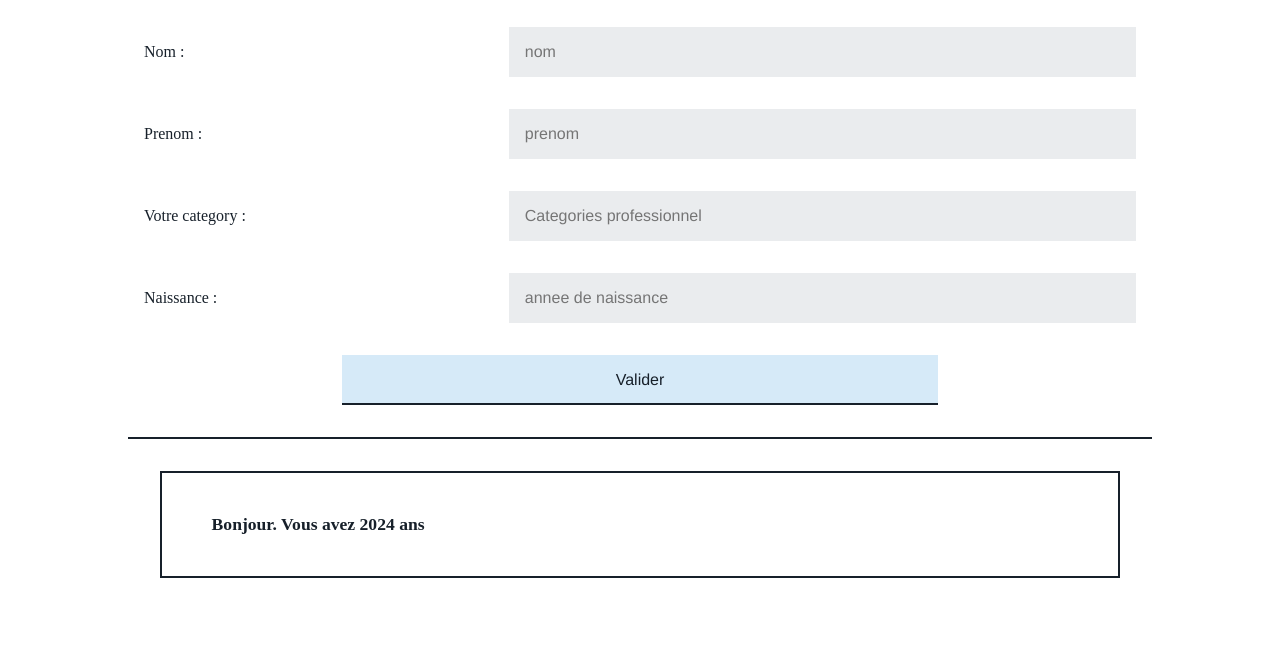
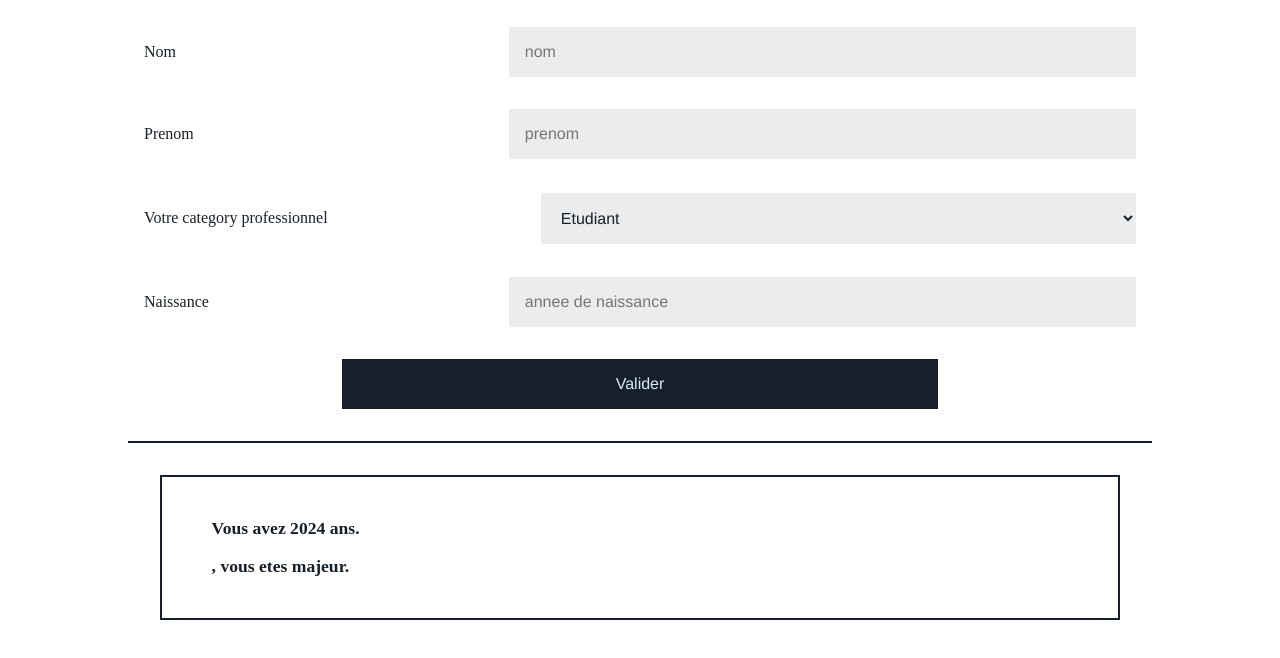
Before and after one commit to Soihiroudine/age, a plain HTML site: page calculAge.html in a window 1280 px wide. Both pictures are taken after a click on the input "Valider". Shown: the part 90-748 px from the top of the page. Drawn offline with Linux system fonts and the light colour scheme.

Commit message:
modification css, modification html et est majeur, paragragraphe ...

```diff
--- a/calculAge.html
+++ b/calculAge.html
@@ -17,46 +17,38 @@
     <main>
         <section id="formulaire">
             <section id="name">
-                <label for="nom">Nom : </label>
+                <label for="nom">Nom </label>
                 <input type="text" placeholder="nom " name="nom" id="nom">
             </section>
 
             <section id="yourName">
-                <label for="prenom">Prenom : </label>
+                <label for="prenom">Prenom </label>
                 <input type="text" placeholder="prenom " name="prenom" id="prenom">
             </section>
 
-            <!-- <section id="radio">
-                section#
-                        Etudiant : <input type="radio" name="categorie"/>
-                        Salarié : <input type="radio" name="categorie"/>
-                    </p>
-                </section> -->
+            <section id="category">
+                <label for="valeurcategorie">Votre category professionnel</label>
+                <!-- <input list="valeurcategorie" name="categoriespro" id="categoriespro" placeholder="Categories professionnel"> -->
 
-            <section id="category">
-                <label for="categoriespro">Votre category : </label>
-                <input list="valeurcategorie" name="categoriespro" id="categoriespro"
-                    placeholder="Categories professionnel">
-
-                <datalist id="valeurcategorie">
+                <select id="valeurcategorie">
                     <!-- <option value="Etudiant">
                     <option value="Salarier"> -->
                     <!-- Category professionnel : voir js -->
-                </datalist>
+                </select>
             </section>
 
             <section id="annee">
-                <label for="anneenaissance">Naissance : </label>
+                <label for="anneenaissance">Naissance </label>
                 <input type="number" name="anneenaissance" id="anneenaissance" placeholder="annee de naissance">
             </section>
 
             <section id="bouton">
-                <input type="submit" value="Valider" id="button">
+                <input type="submit" value="Valider" id="valider">
             </section>
         </section>
 
         <section id="affichage">
-            <p></p>
+            <!-- Ici : va permettre l'affichage  -->
         </section>
     </main>
 
--- a/css/calculAge.css
+++ b/css/calculAge.css
@@ -49,12 +49,23 @@ header {
     font-family: 'Franklin Gothic Medium', 'Arial Narrow', Arial, sans-serif;
 }
 
+#formulaire select {
+    border: none;
+    outline: none;
+    background-color:#eaecee;
+    padding: 1em;
+    width: 60%;
+    /* border-radius: 0.375em; */
+    font-size: 1em;
+    font-family: 'Franklin Gothic Medium', 'Arial Narrow', Arial, sans-serif;
+}
 
-#formulaire input:focus:not(#valider){
+#formulaire input:focus:not(#valider), #formulaire select:focus{
     background-color: #d6eaf8;
     border-bottom: 2px solid #17202a;
     padding-bottom: 0.875em;
 }
+
 
 #formulaire #bouton {
     display: flex;
@@ -103,15 +114,12 @@ header {
         width: 90%;
     }
 
-    /* #formulaire #valider {
+    #formulaire select {
         width: 90%;
-    } */
+    }
 
     #affichage {
         margin: 1em;
         border: none;
     }
-    #affichage p {
-        padding: 0.1em 0.4em;
-    }
 }
--- a/js/calculAge.js
+++ b/js/calculAge.js
@@ -1,7 +1,8 @@
 // declaration de variable des elements qui vont etre recuperer dans le html
 let nom, prenom, categoriesPro, anneeNaissance;
-let bouton = document.querySelector("#button");
+let bouton = document.querySelector("#valider");
 let valeurInputCategorie = document.querySelector("#valeurcategorie");
+let affichage = document.querySelector("#affichage");
 
 // Les categories professionnel
 // On lui donne une liste des categories
@@ -11,6 +12,7 @@ let categories = ["Etudiant", "Salarier"];
 function optionCategories(donnee) {
     let option = document.createElement("option");
     option.setAttribute("value", donnee);
+    option.innerHTML = donnee;
     // option.innerHTML = donnee;
     return option;
 }
@@ -31,12 +33,19 @@ function calculAge(anneeDeNaissance) {
     return anneeActuelle - anneeDeNaissance;
 }
 
+function majeur(age) {
+    if (age >= 18 ) {
+        return "majeur";
+    }
+    return "mineur";
+}
+
 // Creation d'une fonction
-// elle va créer un span et va lui mettre une valeur html
-function afficheSpan(valeur) {
-    let span = document.createElement("span");
-    span.innerHTML = valeur;
-    return span;
+// elle va créer un paragraphe et va lui mettre un texte
+function paragraphe(texte) {
+    let para = document.createElement("p");
+    para.innerHTML = texte;
+    return para;
 }
 
 // La boucle va permettre d'ajouter les categories dans le code html
@@ -54,16 +63,19 @@ bouton.addEventListener("click", () => {
     // Calcul de l'age
     let age = calculAge(anneeNaissance);
 
-    // Selectionner de la balise p qui a pour parent #affichage
-    let affichage = document.querySelector("#affichage p");
+    // On va faire ne sorte que l'affichage soit clean
+    affichage.innerHTML = "";
 
-    // On va faire en sorte que il affiche l'age
-    let phrase = "Bonjour" + ". Vous avez " + age + " ans";
-    affichage.innerHTML = phrase;
+    // affichage.appendChild(paragraphe(phrase));
+    let regle2 = `Vous avez ${age} ans.`;
+    affichage.appendChild(paragraphe(regle2));
+
+    let regle3Et4 = `${nom} ${prenom}, vous etes ${majeur(age)}.`;
+    affichage.appendChild(paragraphe(regle3Et4));
 
     // Verification que nom et prenom ont bien été pris
-    console.log("Année : " + anneeNaissance);
     console.log("nom : " + nom);
     console.log("Prenom : " + prenom);
+    console.log("Année : " + anneeNaissance);
 
 });
```
